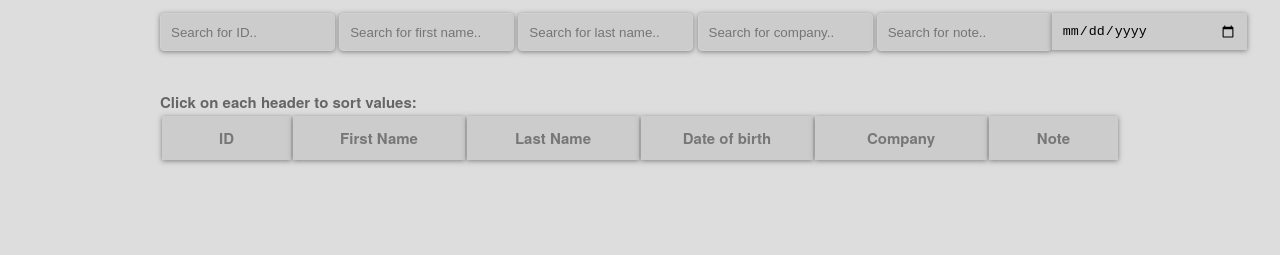
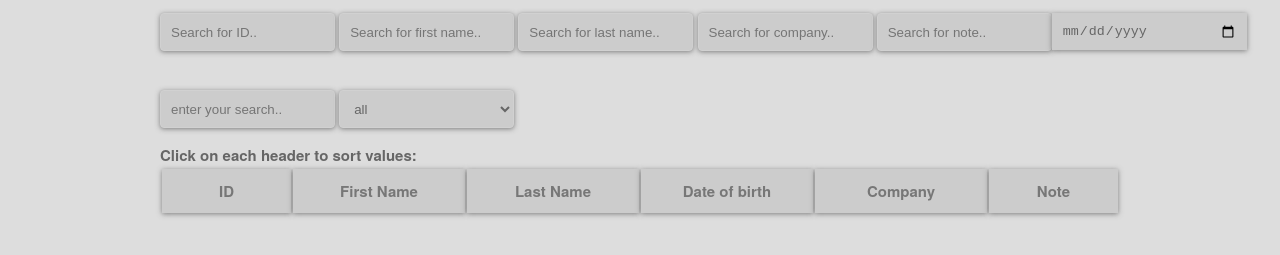
Before and after one commit to annavu/employees, a plain HTML site: page index.html in a window 1280 px wide. Shown: the part 75-330 px from the top of the page. Drawn offline with nearby package versions, Linux system fonts and the light colour scheme; no server answers.

Commit message:
update ui

```diff
--- a/index.html
+++ b/index.html
@@ -19,6 +19,17 @@
     <input class="input input-note" type="text" placeholder="Search for note..">
     <input type="date" class="datepicker" id="" placeholder="Search for date..." >
     <br><br>
+    <input class="input input-id" type="text" placeholder="enter your search.." >
+    <select class="filter">
+      <option value="">all</option>
+      <option value="">ID</option>
+      <option value="">first name</option>
+      <option value="">last name</option>
+      <option value="">company</option>
+      <option value="">note</option>
+      <option value="">date</option>
+
+    </select>
 
     <p>Click on each header to sort values:<p>
     <table class="u-full-width">
--- a/scss/main.css
+++ b/scss/main.css
@@ -12,8 +12,9 @@ body {
 }
 
 
-.container input {
+.container input, .filter{
     background: #ccc;
+    color: #666;
     width: 175px;
     box-shadow: 0 1px 5px rgba(104,104,104,0.8);
 }
```
